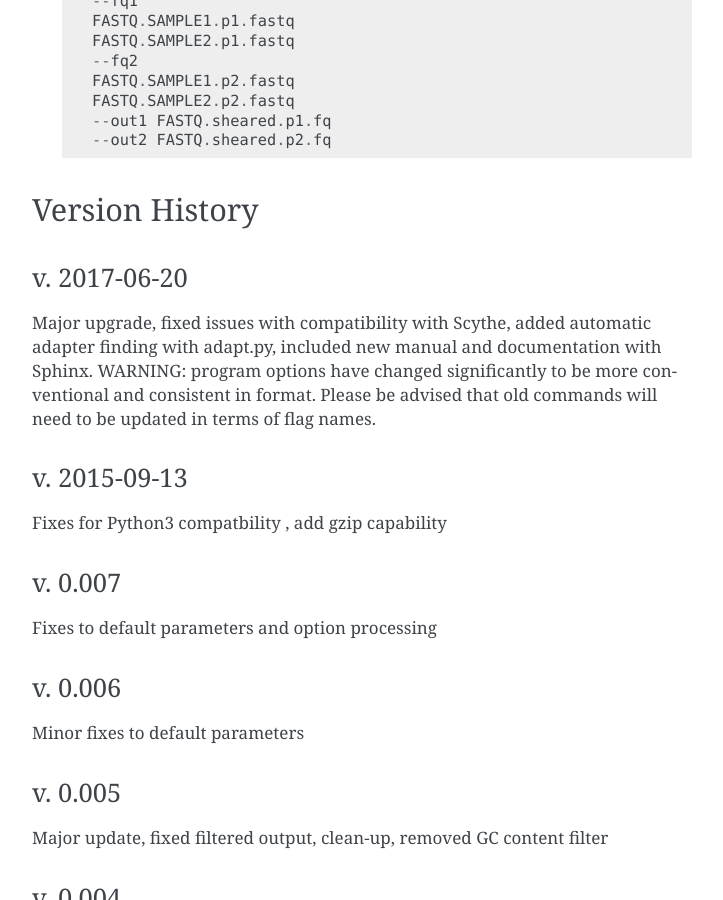
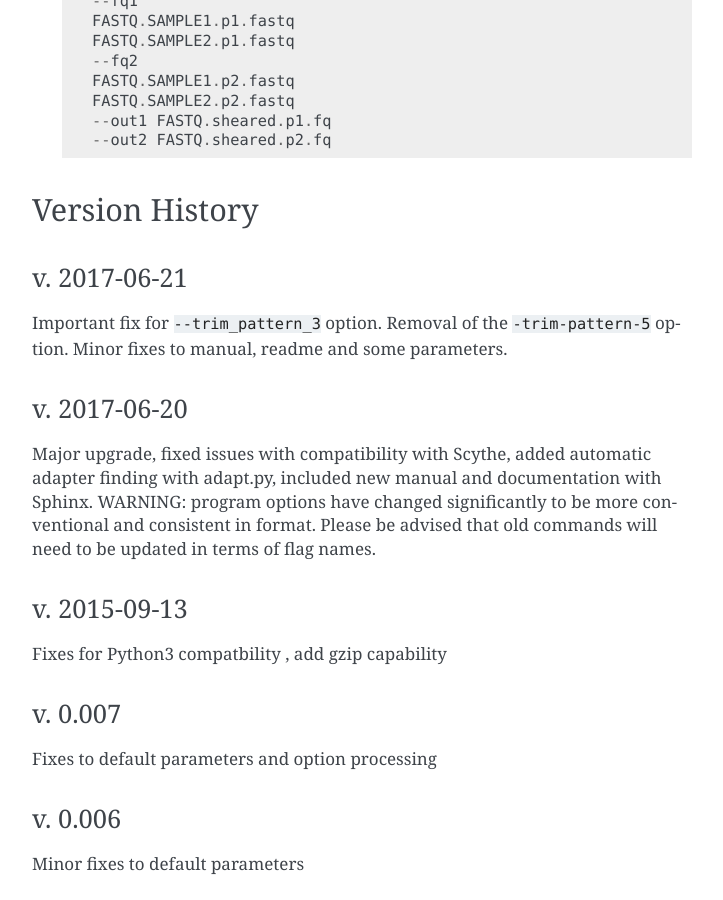
Before and after one commit to jbpease/shear, a Sphinx documentation site: the page built from doc/intro.rst, in a window 1280 px wide and 900 px high, scrolled down 1500 px. Shown: the whole window, without its empty margins (388-1111 px from the left). Built offline with Sphinx 7.4.7, drawn with Linux system fonts in a browser that asks for light colours.

Commit message:
Update to version 2017-06-21 with paramter fixes for trim_pattern_3

```diff
--- a/adapt.py
+++ b/adapt.py
@@ -225,7 +225,7 @@ def generate_argparser():
                               "Set to -1 (default) to accept all matches"))
     parser.add_argument("--quiet", action="store_true",
                         help="Suppress progress messages")
-    parser.add_argument("--version", action="version", version="2017-06-18",
+    parser.add_argument("--version", action="version", version="2017-06-21",
                         help="Display software version")
     return parser
 
--- a/doc/intro.rst
+++ b/doc/intro.rst
@@ -74,6 +74,11 @@ Alternatively to a full set of command line arguments you can enter a single pos
 Version History
 ===============
 
+v. 2017-06-21
+-------------
+Important fix for ``--trim_pattern_3`` option. Removal of the ``-trim-pattern-5`` option.
+Minor fixes to manual, readme and some parameters.
+
 v. 2017-06-20
 -------------
 Major upgrade, fixed issues with compatibility with Scythe,
```
Also changed, not shown: doc/params-shear.rst (+0 -9 lines), doc/prog_desc.rst (+0 -9 lines), shear.py (+7 -5 lines), 14 other files.
